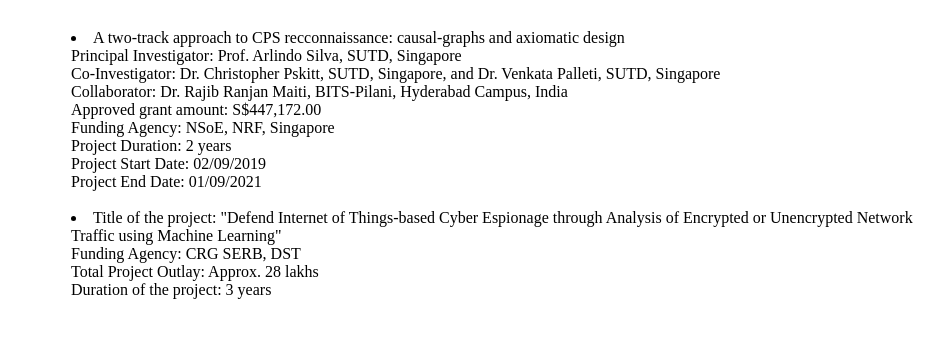
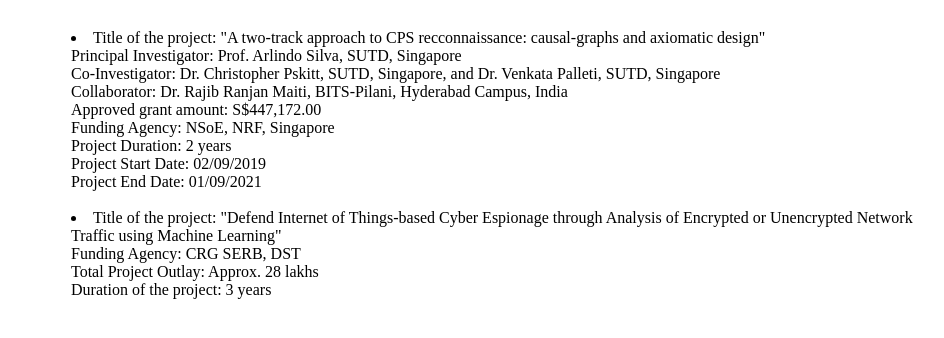
Before and after one commit to iotsecurelab/decaipar.github.io, a website: page Project.html in a window 1280 px wide. Shown: the part 168-506 px from the top of the page, without its empty margins (161-1105 px from the left). Drawn offline with Linux system fonts and the light colour scheme.

Commit message:
title update

```diff
--- a/Project.html
+++ b/Project.html
@@ -29,7 +29,7 @@
 		<div class="container">
     		<div class="blurb">
 <h1>Sponsored Projects</h1>
-          <li>A two-track approach to CPS recconnaissance: causal-graphs and axiomatic design<br>
+          <li>Title of the project: "A two-track approach to CPS recconnaissance: causal-graphs and axiomatic design"<br>
 Principal Investigator: Prof. Arlindo Silva, SUTD, Singapore<br>
 Co-Investigator: Dr. Christopher Pskitt,  SUTD, Singapore, and Dr. Venkata Palleti, SUTD, Singapore<br>
 Collaborator: Dr. Rajib Ranjan Maiti, BITS-Pilani, Hyderabad Campus, India<br>
```
